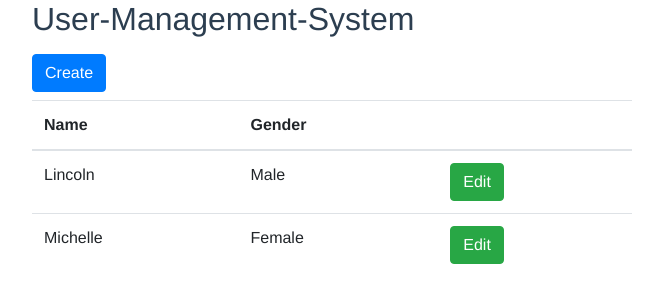
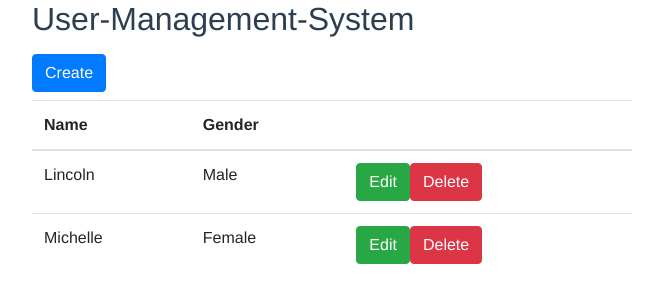
Before and after one commit to ueharario/user-management-system, a Vue app: page / in a window 1280 px wide. Shown: the top 302 px of the page, without its empty margins (308-971 px from the left). Built offline with nearby package versions, Linux system fonts and the light colour scheme.

Commit message:
削除機能実装

```diff
--- a/src/App.vue
+++ b/src/App.vue
@@ -19,6 +19,9 @@
               <td>
                 <button class="btn btn-success" @click="edit(user.id)">
                   {{ TITLE.edit }}
+                </button>
+                <button class="btn btn-danger" @click="deleteItem(user.id)">
+                  {{ TITLE.delete }}
                 </button>
               </td>
           </tr>
@@ -84,6 +87,10 @@ export default {
       this.editIndex = index - 1
       this.user = this.users[this.editIndex]
       this.open()
+    },
+    deleteItem(index) {
+      this.editIndex = index - 1
+      this.users.splice(this.editIndex, 1)
     }
   }
 }
--- a/src/constants/USERS.js
+++ b/src/constants/USERS.js
@@ -17,6 +17,7 @@ const TITLE = {
     title: "User-Management-System",
     create: "Create",
     edit: "Edit",
+    delete: "Delete",
     name: "Name",
     gender: "Gender",
     close: "Close",
```
